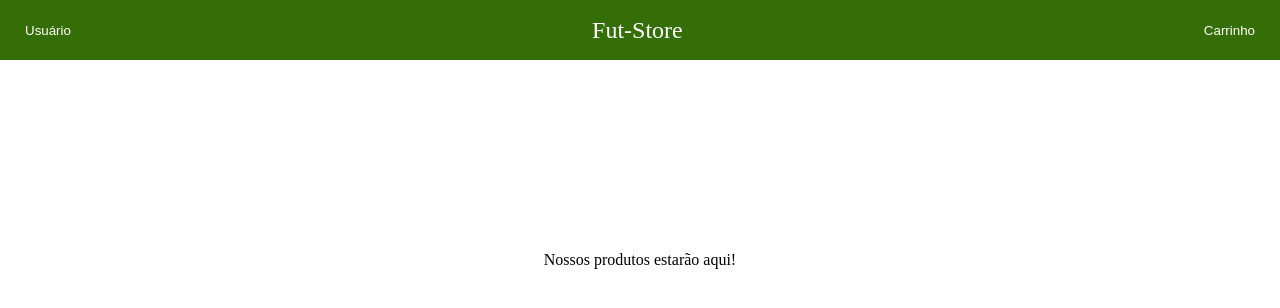
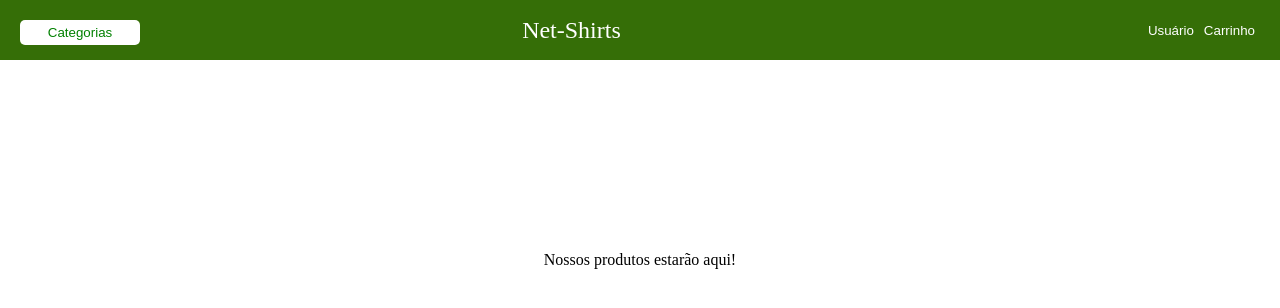
Before and after one commit to leleoRA/fut-store-frontend, a React (Create React App) app: page /products/all in a window 1280 px wide. Shown: the top 308 px of the page. Built offline with nearby package versions, Linux system fonts and the light colour scheme.

Commit message:
Ajustes do primeiro commit

```diff
--- a/package.json
+++ b/package.json
@@ -3,7 +3,9 @@
   "version": "0.1.0",
   "private": true,
   "dependencies": {
+    "@popperjs/core": "^2.9.2",
     "react": "^17.0.2",
+    "react-bootstrap": "^1.6.1",
     "react-dom": "^17.0.2",
     "react-router-dom": "^5.2.0",
     "react-scripts": "^4.0.3",
--- a/src/components/Header.js
+++ b/src/components/Header.js
@@ -1,11 +1,35 @@
 import styled from 'styled-components';
+import { useState } from "react";
 
 export default function Header() {
+    const [openCategoriesMenu, setOpenCategoriesMenu] = useState(false);
     return(
         <Body>
-            <UserMenu>Usuário</UserMenu>
-            <Logo>Fut-Store</Logo>
-            <Cart>Carrinho</Cart>
+            <LeftMenu>
+                <CategoriesMenu>
+                        <button onClick={()=> setOpenCategoriesMenu(!openCategoriesMenu)}>Categorias</button>
+                        {openCategoriesMenu &&
+                            <Category last={false}>
+                                <button onClick={()=> setOpenCategoriesMenu(!openCategoriesMenu)}>Nacionais</button>
+                            </Category>
+                        }
+                        {openCategoriesMenu &&
+                            <Category last={false}>
+                                <button onClick={()=> setOpenCategoriesMenu(!openCategoriesMenu)}>Internacionais</button>
+                            </Category>
+                        }
+                        {openCategoriesMenu &&
+                            <Category last={true}>
+                                <button onClick={()=> setOpenCategoriesMenu(!openCategoriesMenu)}>Ver tudo</button>
+                            </Category>
+                        }
+                </CategoriesMenu>
+            </LeftMenu>
+            <Logo>Net-Shirts</Logo>
+            <RightMenu>
+                <UserMenu>Usuário</UserMenu>
+                <Cart>Carrinho</Cart>
+            </RightMenu>
         </Body>
     )
 }
@@ -23,13 +47,35 @@ const Body = styled.div`
     border: none;
 `;
 
-const UserMenu = styled.button`
-    color: #FFFFFF;
-    margin-left: 20px;
-    padding: 5px;
-    cursor: pointer;
-    background: none;
-    border: none;
+const LeftMenu = styled.div`
+    position: relative;
+`;
+
+const CategoriesMenu = styled.div`
+    position: fixed;
+    top: 20px;
+    left: 20px;
+    display: flex;
+    flex-direction: column;
+    background: #FFFFFF;
+    border: thin;
+    border-radius: 5px;
+    button {
+        width: 120px;
+        background: none;
+        border: none;
+        cursor: pointer;
+        color: green;
+        padding: 5px;
+    }
+`;
+
+const Category = styled.div`
+    background: #F7F7F7;
+    border-radius: ${props => props.last ? "5px" : "0"};
+    :hover {
+        opacity: .7;
+    }
 `;
 
 const Logo = styled.h1`
@@ -37,11 +83,23 @@ const Logo = styled.h1`
     color: #FFFFFF;
 `;
 
-const Cart = styled.button`
+const RightMenu = styled.div`
+    display: flex;
+    margin-right: 20px;
+`;
+
+const UserMenu = styled.button`
     color: #FFFFFF;
-    margin-right: 20px;
     padding: 5px;
     cursor: pointer;
     background: none;
     border: none;
 `;
+
+const Cart = styled.button`
+    color: #FFFFFF;
+    padding: 5px;
+    cursor: pointer;
+    background: none;
+    border: none;
+`;
--- a/src/components/Welcome.js
+++ b/src/components/Welcome.js
@@ -14,7 +14,7 @@ export default function Welcome() {
         <Body>
             <Header />
             <WelcomeMsg>
-                <h1>Bem vindo à Fut-Store! Escolha uma categoria abaixo ou clique <button onClick={()=> goTo('/products/all')}>aqui</button> para ver todos os nossos produtos.</h1>
+                <h1>Bem vindo à NetShirts! Escolha uma categoria abaixo ou clique <button onClick={()=> goTo('/products/all')}>aqui</button> para ver todos os nossos produtos.</h1>
             </WelcomeMsg>
             <Categories>
                 <Category url={"https://esportems.com.br/site/wp-content/uploads/2020/06/1-maracana.jpg"} onClick={()=> goTo('/products/national')}>
```
Also changed, not shown: 1 other file (tests, documents, lock files or other folders).
